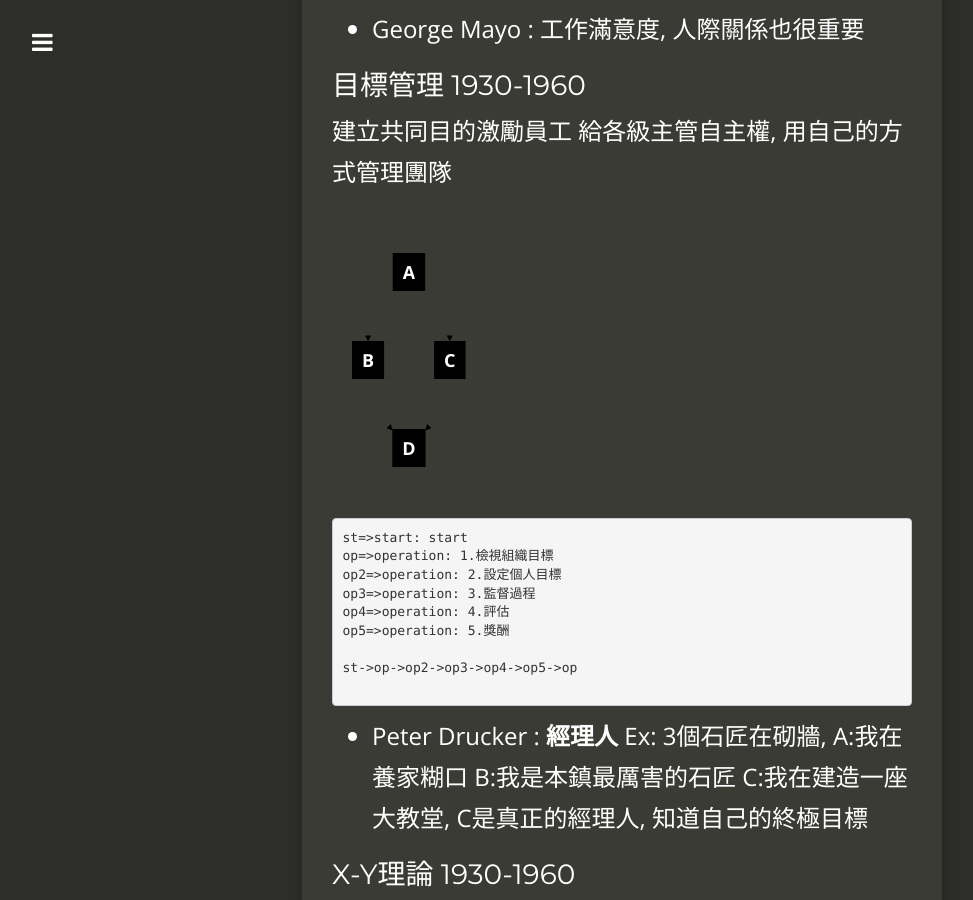
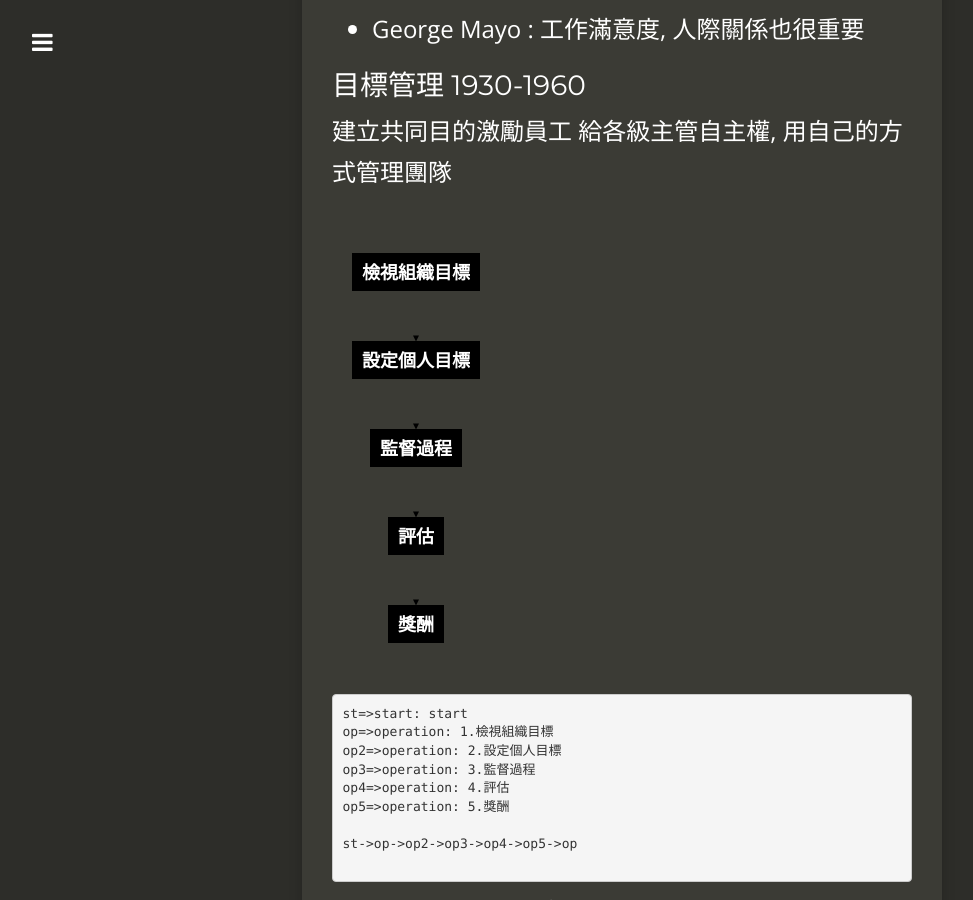
Before and after one commit to jeremywangyuan/Jeremywangyuan.github.io, a Jekyll site: the page built from _posts/2017-09-04-study-note.md, in a window 1280 px wide and 900 px high, scrolled down 717 px. Shown: the whole window, without its empty margins (18-991 px from the left). Built offline with Jekyll 4.4.1, drawn with Linux system fonts in a browser that asks for light colours; nearby versions of some CDN libraries.

Commit message:
study note

````diff
--- a/_posts/2017-09-04-study-note.md
+++ b/_posts/2017-09-04-study-note.md
@@ -24,10 +24,10 @@ tags:
 給各級主管自主權, 用自己的方式管理團隊
 <div class="mermaid">
 graph TD;
-    A-->B;
-    A-->C;
-    B-->D;
-    C-->D;
+    檢視組織目標-->設定個人目標;
+    設定個人目標-->監督過程;
+    監督過程-->評估;
+    評估-->獎酬;
 </div>
 ```flow
 st=>start: start
````
